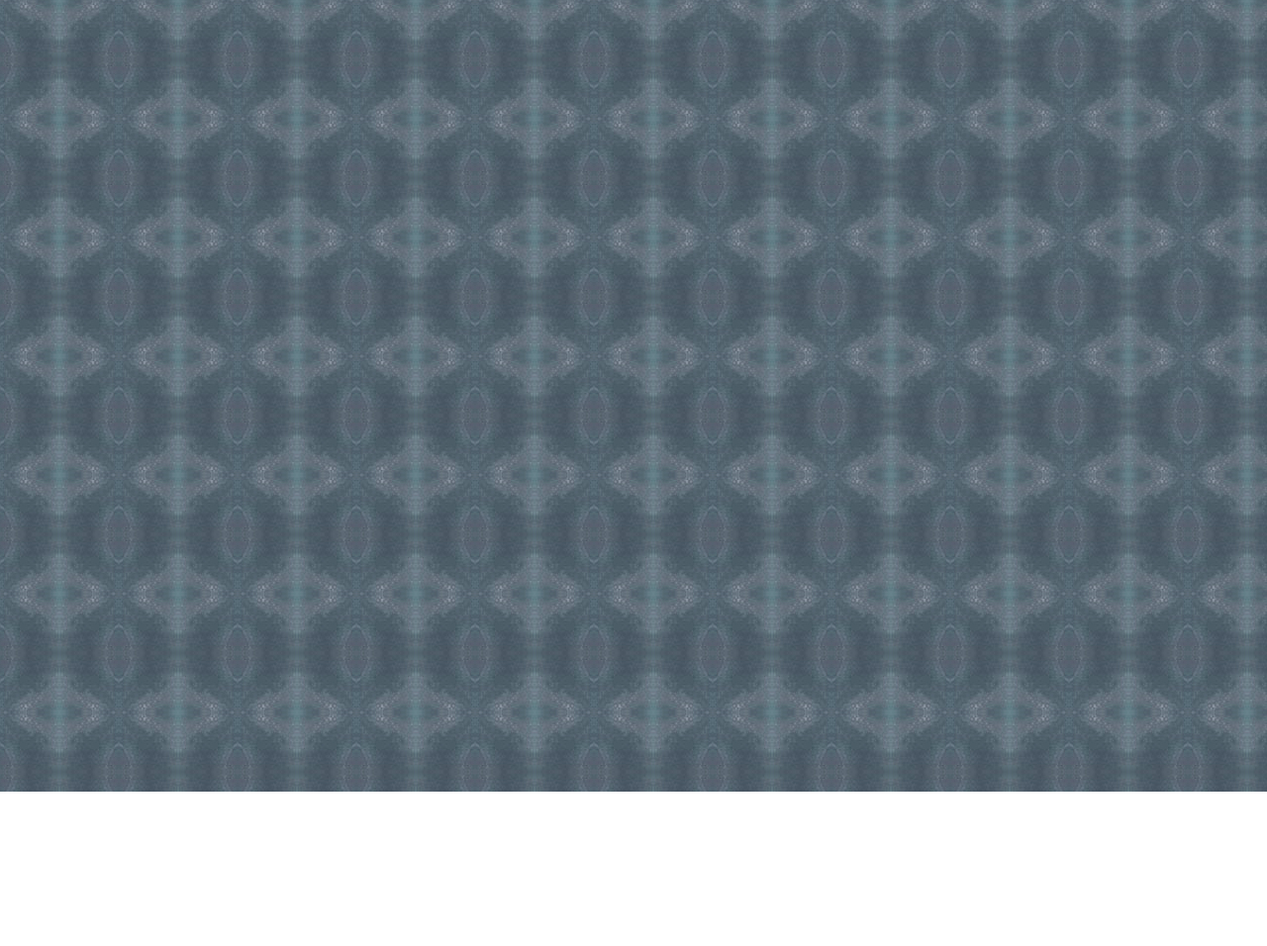
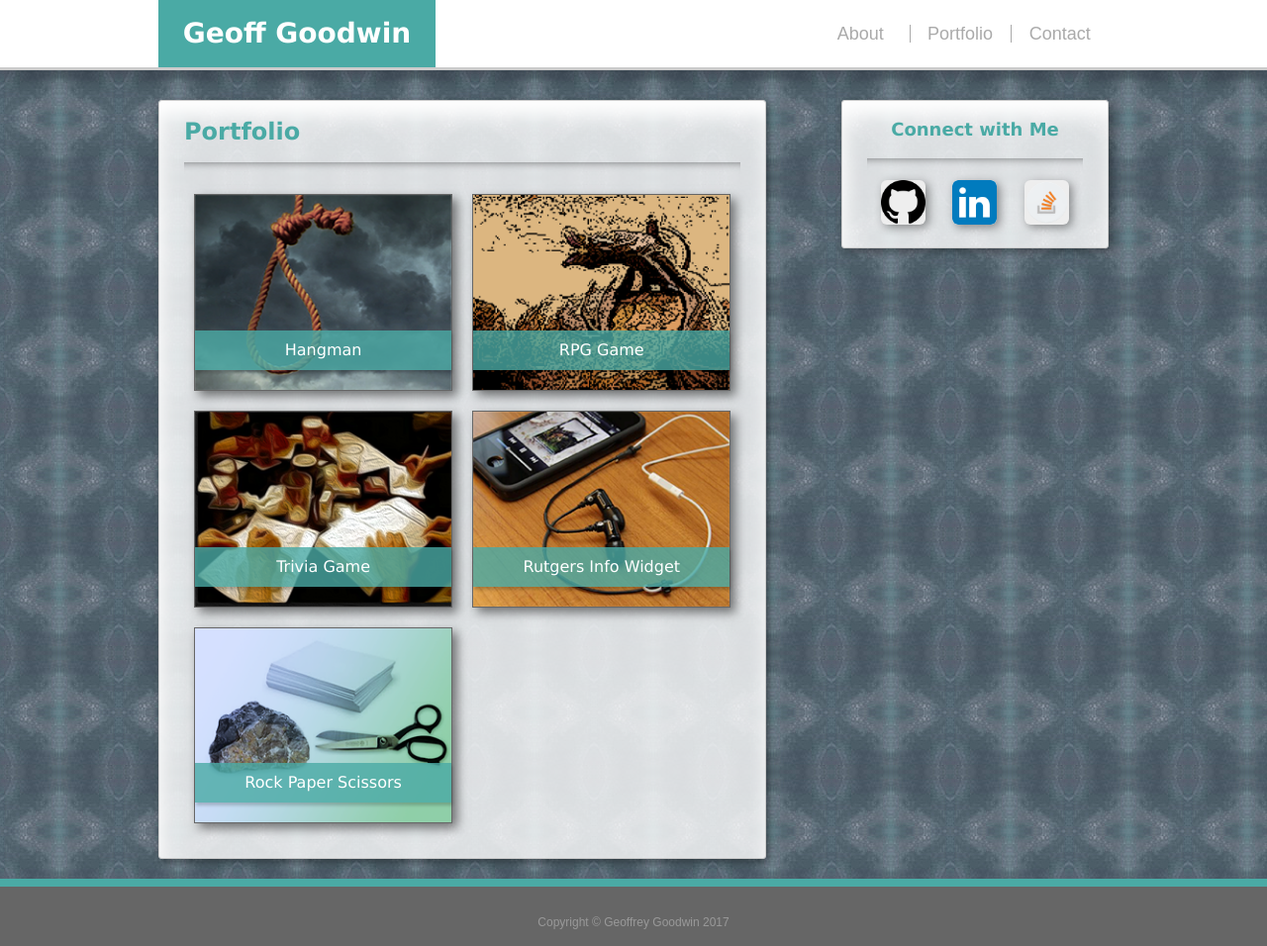
Before and after one commit to Geoff-Goodwin-Dev/Responsive-Portfolio, a plain HTML site: page portfolio.html in a window 1280 px wide. Shown: the whole page at 99% size. Before the commit the page ends 800 px from the top, so only its background shows below. Drawn offline with Linux system fonts and the light colour scheme.

Commit message:
* version 1.2 - creation of responsive version of Portfolio page file

```diff
--- a/assets/css/style.css
+++ b/assets/css/style.css
@@ -129,6 +129,7 @@ h2 {
 }
 
 .contentSection {
+  overflow: hidden;
   border: 1px solid #cccccc;
   border-radius: 3px;
   box-shadow: 3px 3px 10px rgba(0, 0, 0, 0.4), inset 3px 15px 20px rgba(255, 255, 255, 1);
@@ -195,56 +196,35 @@ h3 {
   color: #ffffff;
   display: block;
   font-size: 16px;
+  padding: 20px 0;
 }
 
-/*.leftPortfolioItem {*/
-  /*float: left;*/
-/*}*/
-
-/*.rightPortfolioItem {*/
-  /*float: right;*/
-/*}*/
-
-/*.folioItem {*/
-  /*background-color: #242bb3;*/
-  /*height: 205px;*/
-  /*width: 275px;*/
-  /*margin-bottom: 60px;*/
-  /*position: relative;*/
-  /*box-shadow: 5px 5px 10px rgba(0, 0, 0, 0.5), inset 3px 3px 18px rgba(255, 255, 255, 0.3);*/
-  /*border: 1px solid #666666;*/
-  /*background-size: 100%;*/
-/*}*/
-
-/*.folioCaption {*/
-  /*text-align: center;*/
-  /*color: #ffffff;*/
-  /*background-color: rgba(74, 170, 165, 0.8);*/
-  /*line-height: 60px;*/
-  /*position: absolute;*/
-  /*bottom: 10px;*/
-  /*width: 100%;*/
-  /*box-shadow: 1px 3px 3px rgba(0, 0, 0, 0.2);*/
-/*}*/
-
-#hangman {
-  background-image: url("../images/folio1_hangman.png");
+.folioItem {
+  width: 50%;
+  padding: 10px;
+  float: left;
 }
 
-#rpg {
-  background-image: url("../images/folio2_rpg.png");
+.folioImageContainer {
+  position: relative;
+  box-shadow: 5px 5px 10px rgba(0, 0, 0, 0.5), inset 3px 3px 18px rgba(255, 255, 255, 0.3);
+  border: 1px solid #666666;
+  line-height: 0;
 }
 
-#trivia {
-  background-image: url("../images/folio3_trivia.png");
+.folioImage {
+  width: 100%;
 }
 
-#rutgers {
-  background-image: url("../images/folio4_rutgers.png");
-}
-
-#rockPaperScissors {
-  background-image: url("../images/folio5_rockpaperscissors.png");
+.folioCaption {
+  text-align: center;
+  color: #ffffff;
+  background-color: rgba(74, 170, 165, 0.8);
+  position: absolute;
+  right: 0;
+  bottom: 20px;
+  left: 0;
+  box-shadow: 1px 3px 3px rgba(0, 0, 0, 0.2);
 }
 
 /*=================================Contact Me Section Items=====================================*/
@@ -408,7 +388,9 @@ footer {
     margin: 0 auto 15px auto;
     position: unset;
     width: 100%;
-
-
+  }
+  .folioItem {
+    width: 100%;
+    padding: 10px 0;
   }
 }
--- a/portfolio.html
+++ b/portfolio.html
@@ -1,122 +1,141 @@
+
 <!doctype html>
 <html>
 <head>
   <title>Geoff Goodwin - Developer Page</title>
   <link rel="stylesheet" type="text/css" href="assets/css/reset.css">
   <link rel="stylesheet" type="text/css" href="assets/css/style.css">
+  <meta name="viewport" content="width=device-width, initial-scale=1.0">
 </head>
 
 <body>
 
-    <!--<div id="headerPlusBody">-->
+<div id="headerPlusBody">
+  <div id="topRow">
+    <div id="headerContainer">
+      <div id="header">
+        <div id="logoName">
+          <h1>Geoff Goodwin</h1>
+        </div>
+        <div id="navLinkFarm">
+          <table id="navLinkTable">
+            <tr>
+              <td class="table33">
+                <a href="index.html" class="headerLink">About</a>
+              </td>
+              <td id="centerLink">
+                <a href="portfolio.html" class="headerLink">Portfolio</a>
+              </td>
+              <td class="table33">
+                <a href="contact.html" class="headerLink" id="headerLinkRight">Contact</a>
+              </td>
+            </tr>
+          </table>
+        </div>
+      </div>
+    </div>
+  </div>
+
+  <!--BODY SECTION-->
+
+  <div id="contentContainer" align="center">
+
+    <div class="content">
+
+<!--====================================================================-->
+
+      <div class="contentSection mainBodyContainer">
+        <h1 class="mainBodyCaption">Portfolio</h1>
+        <hr>
+
+        <!--PORTFOLIO ITEM #1 - HANGMAN-->
+        <div class="folioItem">
+          <a href="folio-construction.html">
+            <div class="folioImageContainer">
+              <img src="assets/images/folio1_hangman.png" class="folioImage" alt="hangman">
+              <div class="folioCaption">
+                <h3>Hangman</h3>
+              </div>
+            </div>
+          </a>
+        </div>
+
+        <!--PORTFOLIO ITEM #2 - RPG-->
+        <div class="folioItem">
+          <a href="folio-construction.html">
+            <div class="folioImageContainer">
+              <img src="assets/images/folio2_rpg.png" class="folioImage" alt="rpg">
+              <div class="folioCaption">
+                <h3>RPG Game</h3>
+              </div>
+            </div>
+          </a>
+        </div>
+
+        <!--PORTFOLIO ITEM #3 - TRIVIA-->
+        <div class="folioItem">
+          <a href="folio-construction.html">
+            <div class="folioImageContainer">
+              <img src="assets/images/folio3_trivia.png" class="folioImage" alt="trivia">
+              <div class="folioCaption">
+                <h3>Trivia Game</h3>
+              </div>
+            </div>
+          </a>
+        </div>
+
+        <!--PORTFOLIO ITEM #4 - RUTGERS-->
+        <div class="folioItem">
+          <a href="folio-construction.html">
+            <div class="folioImageContainer">
+              <img src="assets/images/folio4_rutgers.png" class="folioImage" alt="rutgers">
+              <div class="folioCaption">
+                <h3>Rutgers Info Widget</h3>
+              </div>
+            </div>
+          </a>
+        </div>
+
+        <!--PORTFOLIO ITEM #4 - RUTGERS-->
+        <div class="folioItem">
+          <a href="folio-construction.html">
+            <div class="folioImageContainer">
+              <img src="assets/images/folio5_rockpaperscissors.png" class="folioImage" alt="rock paper scissors">
+              <div class="folioCaption">
+                <h3>Rock Paper Scissors</h3>
+              </div>
+            </div>
+          </a>
+        </div>
+
+      </div>
 
 
-      <!--<div id="topRow">-->
-        <!--<div id="headerContainer" align="center">-->
-          <!--<header id="header">-->
-            <!--<div id="logoName">-->
-              <!--<h1>Geoff Goodwin</h1>-->
-            <!--</div>-->
-            <!--<div id="navLinkFarm">-->
-              <!--<a href="index.html" class="headerLink">About</a> |-->
-              <!--<a href="portfolio.html" class="headerLink">Portfolio</a> |-->
-              <!--<a href="contact.html" class="headerLink" id="headerLinkRight">Contact</a>-->
-            <!--</div>-->
-          <!--</header>-->
-        <!--</div>-->
-      <!--</div>-->
+<!--====================================================================-->
 
-      <!--<div id="contentContainer" align="center">-->
+      <!-- RIGHT SIDE CONNECT WITH ME BOX -->
 
-        <!--<div class="content">-->
+      <div id="connectWithMeContainer" class="contentSection">
+        <h2 id="connectWithMeCaption">Connect with Me</h2>
+        <hr>
+        <table id="logoFarm" width="100%">
+          <tr>
+            <td align="center"><a href="https://github.com/Geoff-Goodwin-Dev" target="_blank"><img src="assets/images/logo-github.png" width="45px" class="logoLink"></a></td>
+            <td align="center"><a href="https://www.linkedin.com/in/geoff-goodwin-dev/" target="_blank"><img src="assets/images/logo-linkedin.png" width="45px" class="logoLink"></a></td>
+            <td align="center"><a href="https://stackoverflow.com/users/9107950/geoff-goodwin" target="_blank"><img src="assets/images/logo-stackoverflow.png" width="45px" class="logoLink"></a></td>
+          </tr>
+        </table>
+      </div>
 
-          <!--<div class="contentSection mainBodyContainer">-->
-            <!--<h1 class="mainBodyCaption">Portfolio</h1>-->
-            <!--<hr>-->
+    </div>
 
-            <!--<div class="portfolioRow">-->
+  </div>
 
-              <!--&lt;!&ndash;PORTFOLIO ITEM #1 - HANGMAN&ndash;&gt;-->
-              <!--<a href="folio-construction.html">-->
-                <!--<div class="leftPortfolioItem folioItem" id="hangman">-->
-                  <!--<div class="folioCaption">-->
-                    <!--<h3>Hangman</h3>-->
-                  <!--</div>-->
-                <!--</div>-->
-              <!--</a>-->
+</div>
 
-              <!--&lt;!&ndash;PORTFOLIO ITEM #2 - RPG&ndash;&gt;-->
-              <!--<a href="folio-construction.html">-->
-                <!--<div class="rightPortfolioItem folioItem" id="rpg">-->
-                  <!--<div class="folioCaption">-->
-                    <!--<h3>RPG Game</h3>-->
-                  <!--</div>-->
-                <!--</div>-->
-              <!--</a>-->
-
-            <!--</div>-->
-
-            <!--<div class="portfolioRow">-->
-
-              <!--&lt;!&ndash;PORTFOLIO ITEM #3 - TRIVIA&ndash;&gt;-->
-              <!--<a href="folio-construction.html">-->
-                <!--<div class="leftPortfolioItem folioItem" id="trivia">-->
-                  <!--<div class="folioCaption">-->
-                    <!--<h3>Trivia Game</h3>-->
-                  <!--</div>-->
-                <!--</div>-->
-              <!--</a>-->
-
-              <!--&lt;!&ndash;PORTFOLIO ITEM #4 - RUTGERS&ndash;&gt;-->
-              <!--<a href="folio-construction.html">-->
-                <!--<div class="rightPortfolioItem folioItem" id="rutgers">-->
-                  <!--<div class="folioCaption">-->
-                    <!--<h3>Rutgers Info Widget</h3>-->
-                  <!--</div>-->
-                <!--</div>-->
-              <!--</a>-->
-
-            <!--</div>-->
-
-            <!--<div class="portfolioRow">-->
-
-              <!--&lt;!&ndash;PORTFOLIO ITEM #4 - RUTGERS&ndash;&gt;-->
-              <!--<a href="folio-construction.html">-->
-                <!--<div class="leftPortfolioItem folioItem" id="rockPaperScissors">-->
-                  <!--<div class="folioCaption">-->
-                    <!--<h3>Rock Paper Scissors</h3>-->
-                  <!--</div>-->
-                <!--</div>-->
-              <!--</a>-->
-
-              <!--&lt;!&ndash;PLACEHOLDER&ndash;&gt;-->
-
-            <!--</div>-->
-
-          <!--</div>-->
-
-          <!--&lt;!&ndash; RIGHT SIDE CONNECT WITH ME BOX &ndash;&gt;-->
-
-          <!--<div id="connectWithMeContainer" class="contentSection">-->
-            <!--<h2 id="connectWithMeCaption">Connect with Me</h2>-->
-            <!--<hr>-->
-            <!--<table id="logoFarm" width="100%">-->
-              <!--<tr>-->
-                <!--<td align="center"><a href="https://github.com/Geoff-Goodwin-Dev" target="_blank"><img src="assets/images/logo-github.png" width="45px" class="logoLink"></a></td>-->
-                <!--<td align="center"><a href="https://www.linkedin.com/in/geoff-goodwin-dev/" target="_blank"><img src="assets/images/logo-linkedin.png" width="45px" class="logoLink"></a></td>-->
-                <!--<td align="center"><a href="https://stackoverflow.com/users/9107950/geoff-goodwin" target="_blank"><img src="assets/images/logo-stackoverflow.png" width="45px" class="logoLink"></a></td>-->
-              <!--</tr>-->
-            <!--</table>-->
-          <!--</div>-->
-
-        <!--</div>-->
-
-      <!--</div>-->
-    <!--</div>-->
-  <!--<footer id="footer">-->
-    <!--Copyright &copy Geoffrey Goodwin 2017-->
-  <!--</footer>-->
+<footer id="footer">
+  Copyright &copy Geoffrey Goodwin 2017
+</footer>
 
 </body>
-
 </html>
```
Also changed, not shown: 1 other file. Lines whose indentation alone changed are shown as unchanged.
